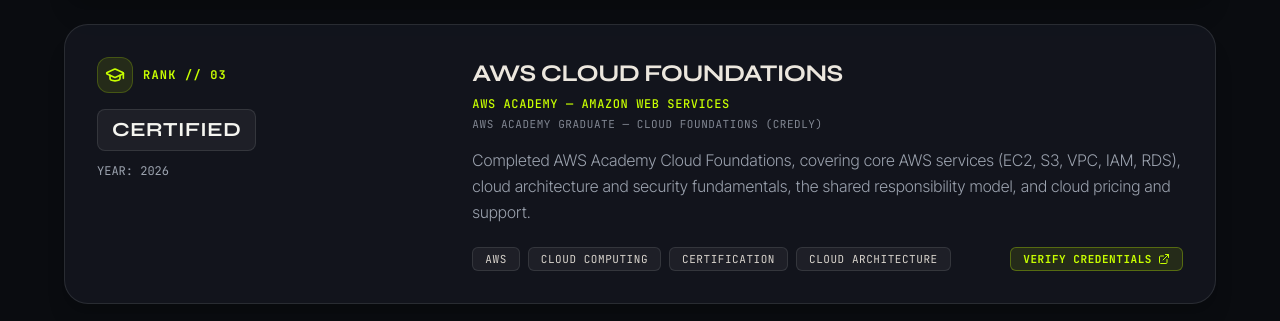
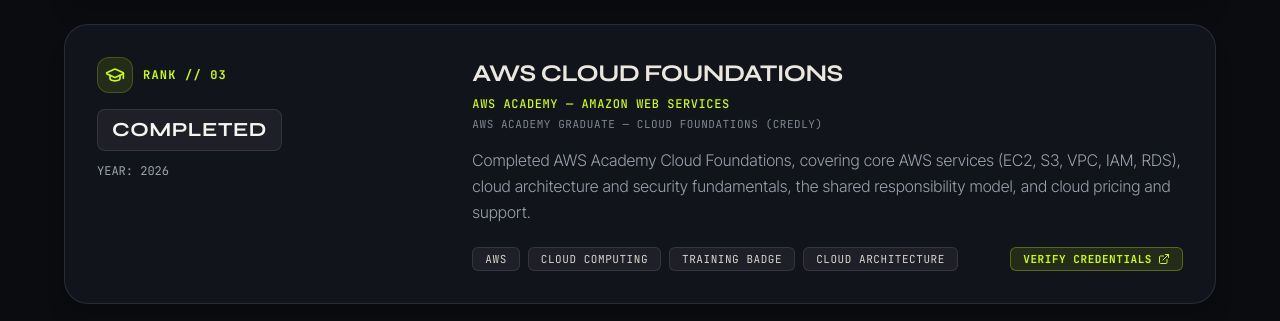
Before and after one commit to svm-codes-fs/Portfolio-Final-Boss, a React (Vite) app: page / in a window 1280 px wide. Shown: the part 5463-5784 px from the top of the page. Built offline with nearby package versions, Linux system fonts and the light colour scheme.

Commit message:
Label AWS Cloud Foundations as a completed training badge

```diff
--- a/src/data/portfolioData.ts
+++ b/src/data/portfolioData.ts
@@ -145,13 +145,13 @@
   },
   {
     number: '03',
-    place: 'CERTIFIED',
+    place: 'COMPLETED',
     title: 'AWS CLOUD FOUNDATIONS',
     context: 'AWS ACADEMY — AMAZON WEB SERVICES',
     subcontext: 'AWS ACADEMY GRADUATE — CLOUD FOUNDATIONS (CREDLY)',
     year: '2026',
     description: 'Completed AWS Academy Cloud Foundations, covering core AWS services (EC2, S3, VPC, IAM, RDS), cloud architecture and security fundamentals, the shared responsibility model, and cloud pricing and support.',
-    tags: ['AWS', 'Cloud Computing', 'Certification', 'Cloud Architecture'],
+    tags: ['AWS', 'Cloud Computing', 'Training Badge', 'Cloud Architecture'],
     link: 'https://www.credly.com/badges/47201e1f-6c8e-4621-8ed1-cbfdc0348895'
   }
 ];
```
